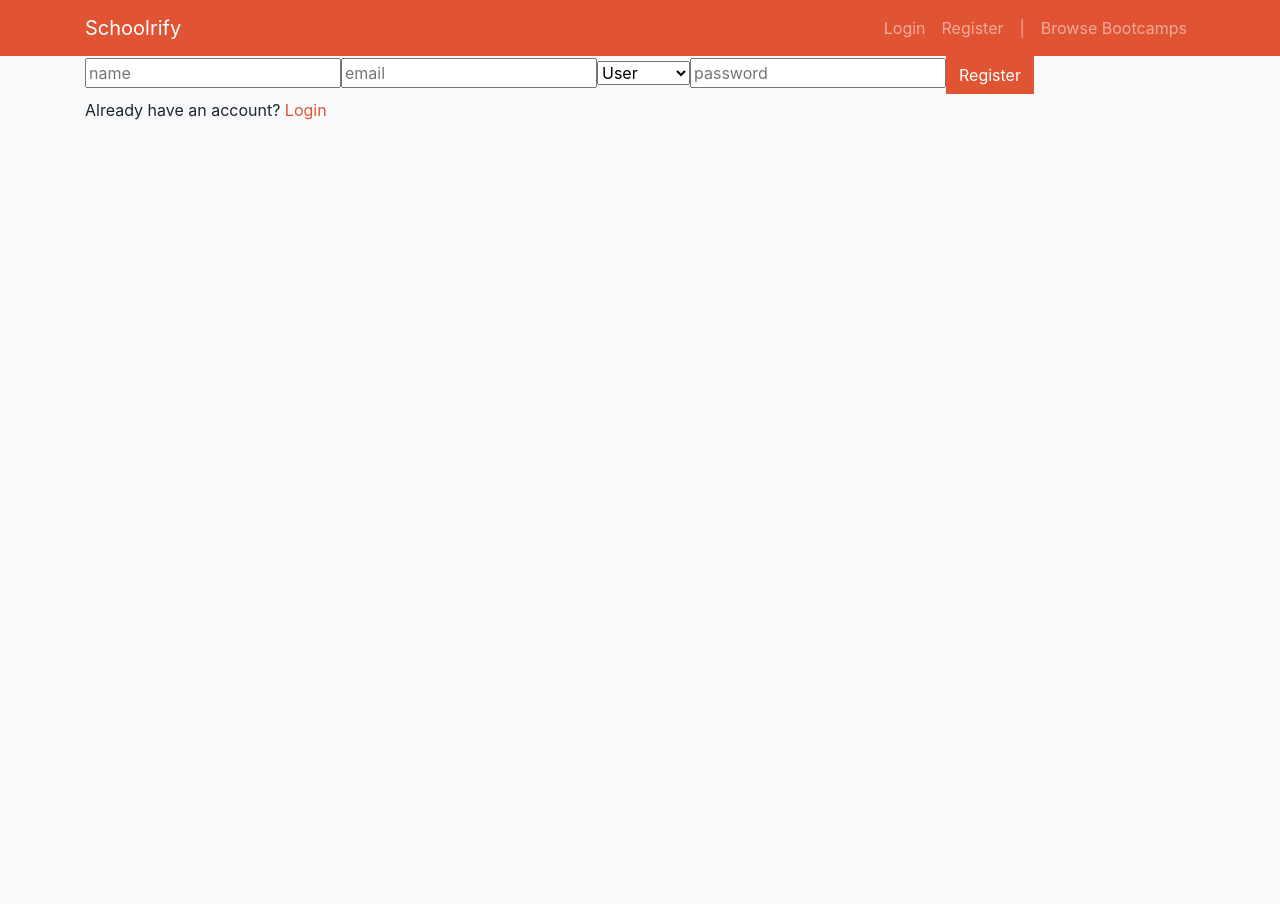
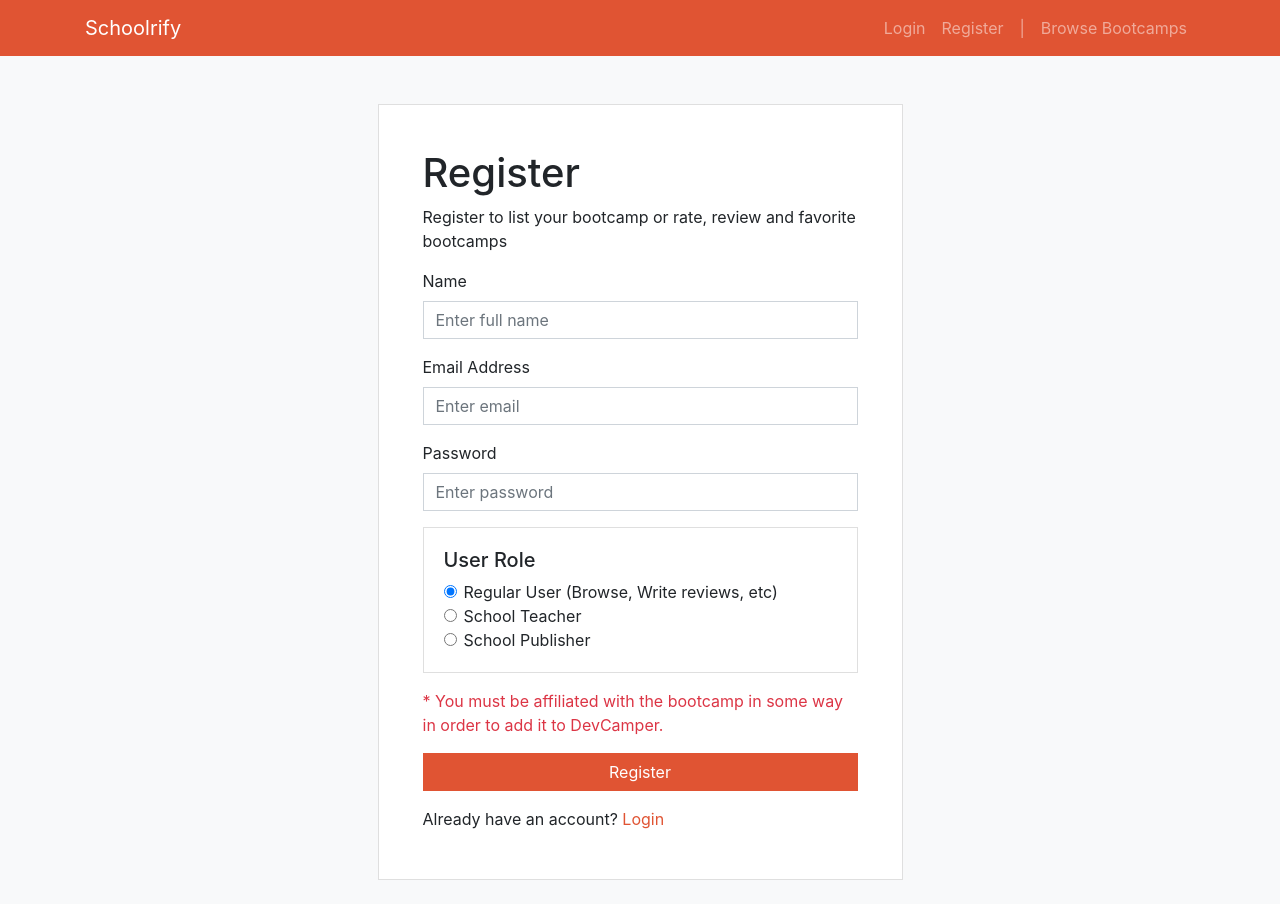
Before and after one commit to Rituraj26/SchoolReview, a React (Create React App) app in the folder client/: page /auth/register in a window 1280 px wide. Before the commit the page ends 800 px from the top, so only its background shows below. Built offline with nearby package versions, Linux system fonts and the light colour scheme; no server answers.

Commit message:
register component design

```diff
--- a/client/src/components/auth/Register.js
+++ b/client/src/components/auth/Register.js
@@ -33,46 +33,147 @@ const Register = ({ register, isAuthenticated }) => {
 
     return (
         <Fragment>
+            <section className="form mt-5">
+                <div className="container">
+                    <div className="row">
+                        <div className="col-md-6 m-auto">
+                            <div className="card bg-white p-4 mb-4">
+                                <div className="card-body">
+                                    <h1>
+                                        <i className="fas fa-user-plus"></i>{' '}
+                                        Register
+                                    </h1>
+                                    <p>
+                                        Register to list your bootcamp or rate,
+                                        review and favorite bootcamps
+                                    </p>
                                     <form onSubmit={(e) => onSubmit(e)}>
+                                        <div className="form-group">
+                                            <label htmlFor="name">Name</label>
                                             <input
                                                 type="text"
-                    placeholder="name"
+                                                id="name"
                                                 name="name"
                                                 value={name}
+                                                className="form-control"
+                                                placeholder="Enter full name"
+                                                onChange={(e) => onChange(e)}
                                                 required
-                    onChange={(e) => onChange(e)}
                                             />
+                                        </div>
+                                        <div className="form-group">
+                                            <label htmlFor="email">
+                                                Email Address
+                                            </label>
                                             <input
-                    type="text"
-                    placeholder="email"
+                                                type="email"
+                                                id="email"
                                                 name="email"
                                                 value={email}
+                                                className="form-control"
+                                                placeholder="Enter email"
+                                                onChange={(e) => onChange(e)}
                                                 required
-                    onChange={(e) => onChange(e)}
                                             />
-                <select value={role} name="role" onChange={(e) => onChange(e)}>
-                    <option value="user">User</option>
-                    <option value="teacher">Teacher</option>
-                    <option value="publisher">Publisher</option>
-                </select>
-
+                                        </div>
+                                        <div className="form-group">
+                                            <label htmlFor="password">
+                                                Password
+                                            </label>
                                             <input
                                                 type="password"
-                    placeholder="password"
+                                                id="password"
                                                 name="password"
                                                 value={password}
+                                                className="form-control"
+                                                placeholder="Enter password"
+                                                onChange={(e) => onChange(e)}
                                                 required
-                    onChange={(e) => onChange(e)}
                                             />
+                                        </div>
+
+                                        <div className="card card-body mb-3">
+                                            <h5>User Role</h5>
+                                            <div className="form-check">
+                                                <input
+                                                    className="form-check-input"
+                                                    type="radio"
+                                                    id="user"
+                                                    name="role"
+                                                    value="user"
+                                                    onChange={(e) =>
+                                                        onChange(e)
+                                                    }
+                                                    checked
+                                                />
+                                                <label
+                                                    className="form-check-label"
+                                                    htmlFor="user"
+                                                >
+                                                    Regular User (Browse, Write
+                                                    reviews, etc)
+                                                </label>
+                                            </div>
+                                            <div className="form-check">
+                                                <input
+                                                    className="form-check-input"
+                                                    type="radio"
+                                                    id="teacher"
+                                                    name="role"
+                                                    value="teacher"
+                                                    onChange={(e) =>
+                                                        onChange(e)
+                                                    }
+                                                />
+                                                <label
+                                                    className="form-check-label"
+                                                    htmlFor="teacher"
+                                                >
+                                                    School Teacher
+                                                </label>
+                                            </div>
+                                            <div className="form-check">
+                                                <input
+                                                    className="form-check-input"
+                                                    type="radio"
+                                                    id="publisher"
+                                                    name="role"
+                                                    value="publisher"
+                                                    onChange={(e) =>
+                                                        onChange(e)
+                                                    }
+                                                />
+                                                <label
+                                                    className="form-check-label"
+                                                    htmlFor="publisher"
+                                                >
+                                                    School Publisher
+                                                </label>
+                                            </div>
+                                        </div>
+                                        <p className="text-danger">
+                                            * You must be affiliated with the
+                                            bootcamp in some way in order to add
+                                            it to DevCamper.
+                                        </p>
+                                        <div className="form-group">
                                             <input
                                                 type="submit"
-                    className="btn btn-primary"
                                                 value="Register"
+                                                className="btn btn-primary btn-block"
                                             />
+                                        </div>
                                     </form>
                                     <p className="my-1">
-                Already have an account? <Link to="/auth/login">Login</Link>
+                                        Already have an account?{' '}
+                                        <Link to="/auth/login">Login</Link>
                                     </p>
+                                </div>
+                            </div>
+                        </div>
+                    </div>
+                </div>
+            </section>
         </Fragment>
     );
 };
```
Lines whose indentation alone changed are shown as unchanged.
